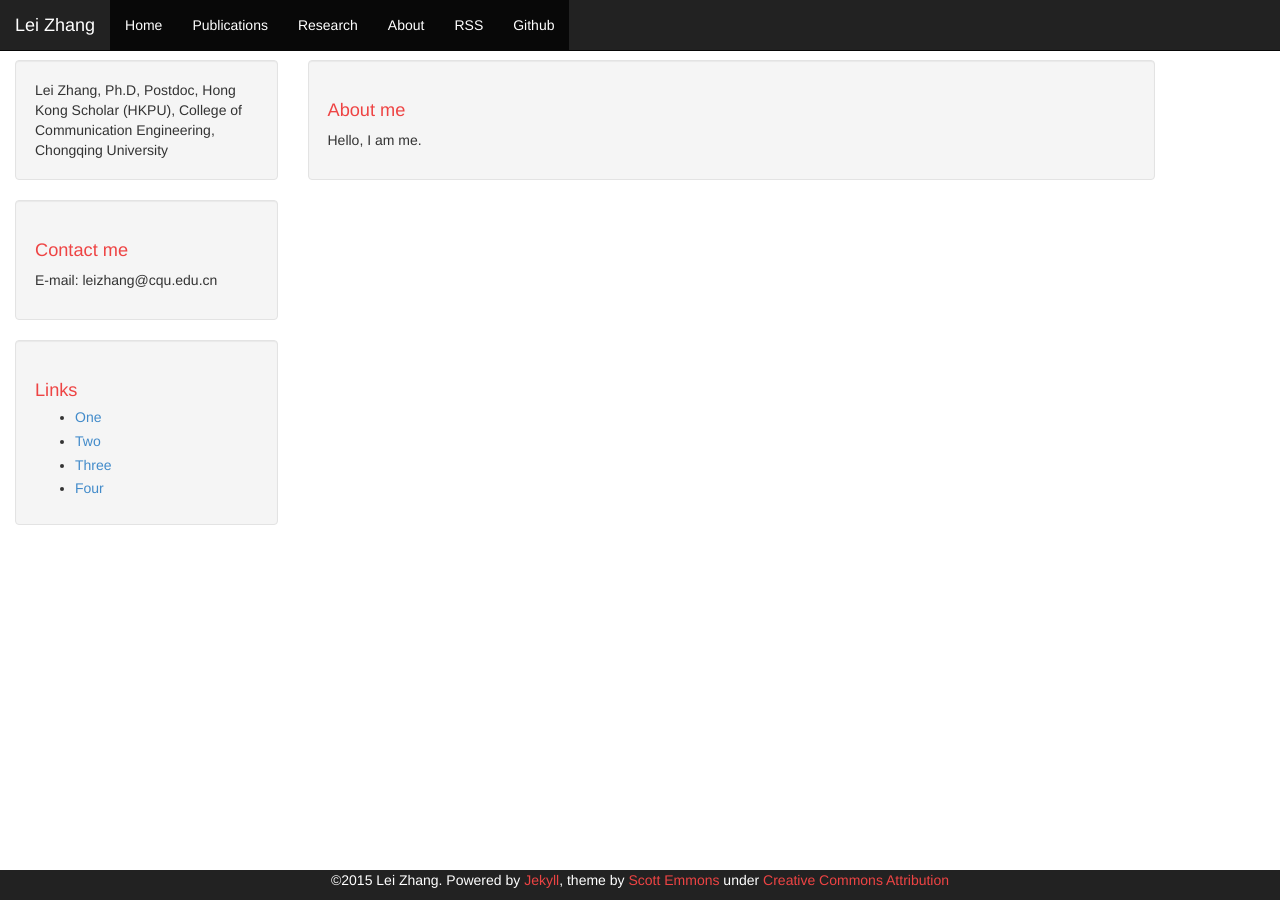
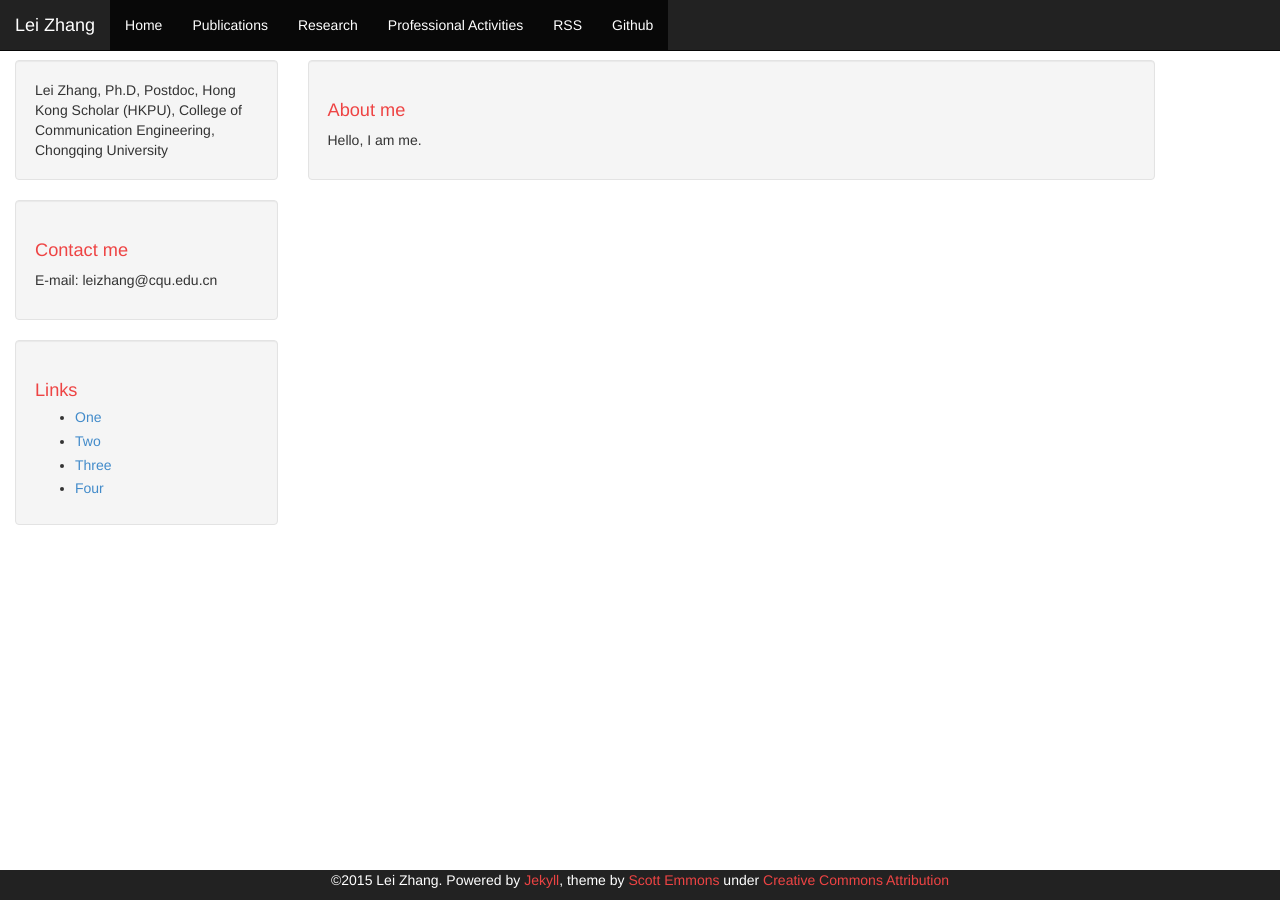
Before and after one commit to DrLeiZhang/website, a Jekyll site: the page built from professional activities.html, in a window 1280 px wide. Built offline with Jekyll 4.4.1, drawn with Linux system fonts in a browser that asks for light colours; Markdown is read by kramdown in place of the engine named in the settings.

Commit message:
Update
Signed-off-by: leizhang@cqu.edu.cn <leizhang@cqu.edu.cn>

```diff
--- a/_includes/header.html
+++ b/_includes/header.html
@@ -33,7 +33,7 @@
                     <li class="active"><a
 href="{{ site.baseurl }}/research.html">Research</a></li>
                     <li class="active"><a
-href="{{ site.baseurl }}/about.html">About</a></li>
+href="{{ site.baseurl }}/professional activities.html">Professional Activities</a></li>
                     <li class="active"><a href="{{ site.baseurl }}/feed.xml">RSS</a></li>
                     {% if site.github != '' %}
                       <li class="active"><a href="https://github.com/{{ site.github }}">Github</a></li>
```
Also changed, not shown: professional activities.html (renamed from about.html).
